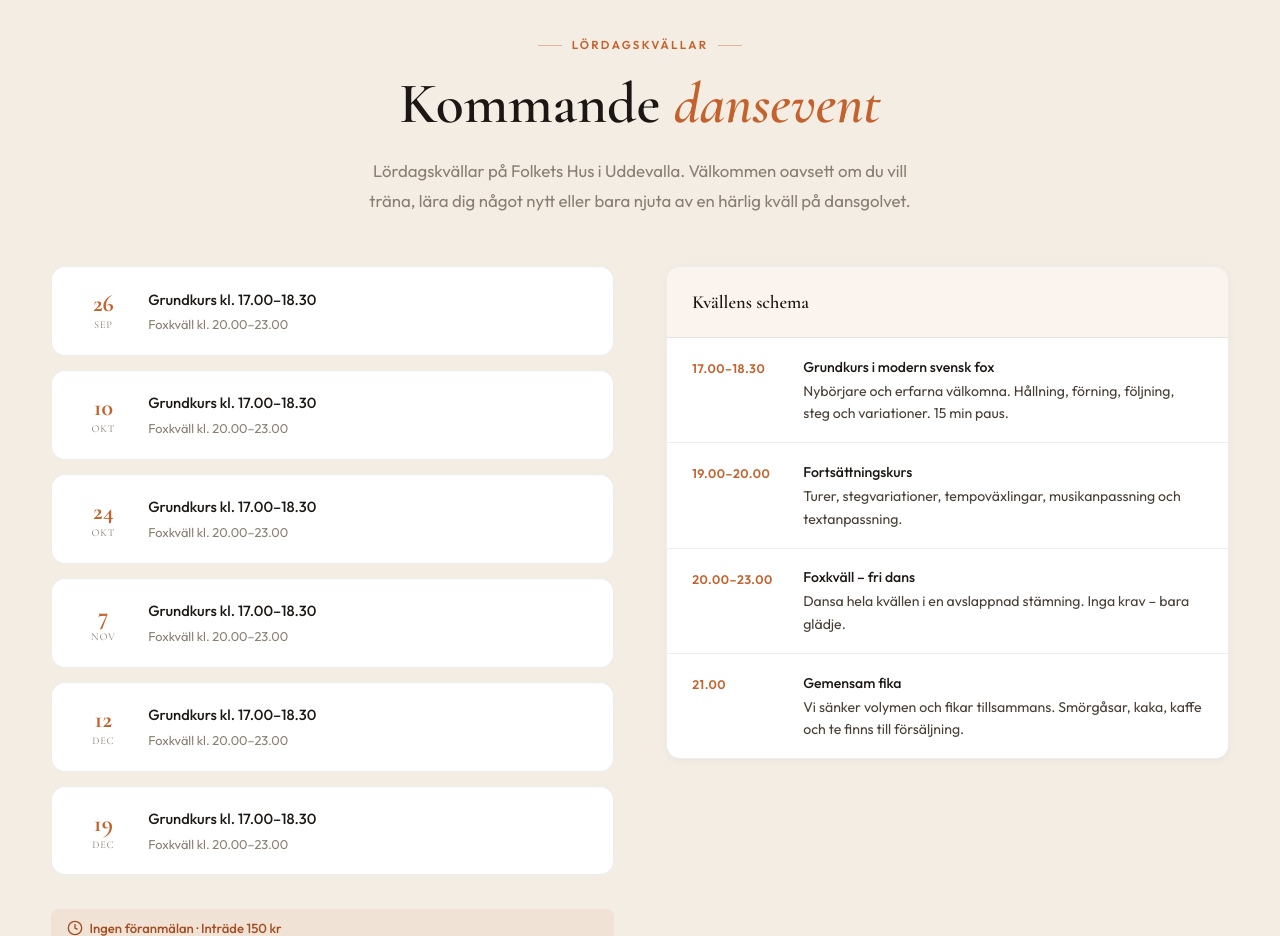
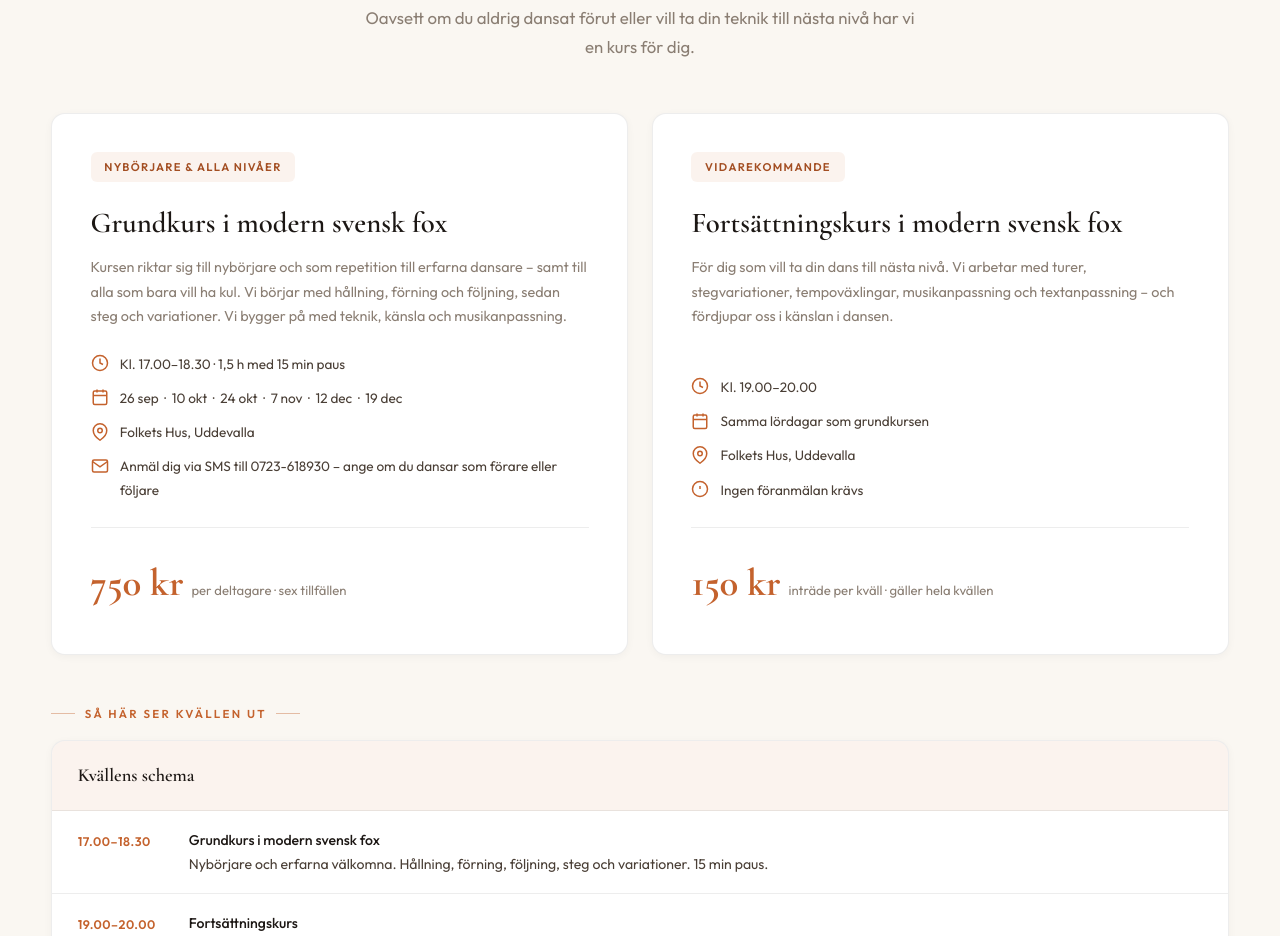
Before and after one commit to AlbanFredriksson/smogenscafe, a plain HTML site: page dans/index.html in a window 1280 px wide. Shown: the part 1864-2800 px from the top of the page. Drawn offline with nearby package versions, Linux system fonts and the light colour scheme.

Commit message:
Add files via upload

```diff
--- a/dans/index.html
+++ b/dans/index.html
@@ -571,7 +571,7 @@ footer {
     <a href="#" class="nav-logo">Fox<span>Groove</span></a>
     <ul class="nav-links">
       <li><a href="#dansband">Dansband</a></li>
-      <li><a href="#dansevent">Dansevent</a></li>
+
       <li><a href="#kurser">Kurser</a></li>
       <li><a href="#privatlektion">Privatlektion</a></li>
     </ul>
@@ -597,7 +597,7 @@ footer {
     <h1>Fox<em>Groove</em></h1>
     <p class="hero-text">Vi erbjuder kurser för alla nivåer, danskvällar, privatlektioner och livekvällar med populära dansband. Oavsett om du är nybörjare eller erfaren dansare finns något för dig.</p>
     <div class="hero-buttons">
-      <a href="#dansevent" class="btn btn-gold">
+      <a href="#kurser" class="btn btn-gold">
         Kommande event
         <svg viewBox="0 0 24 24" fill="none" stroke="currentColor" stroke-width="2" stroke-linecap="round" stroke-linejoin="round"><path d="M7 17l9.2-9.2M17 17V8H8"/></svg>
       </a>
@@ -629,7 +629,7 @@ footer {
 </div>
 
 <!-- ═══ DANSBAND ═══ -->
-<section class="section" id="dansband">
+<section class="section" id="dansband" style="padding-bottom:clamp(1rem,2vw,2rem);">
   <div class="container">
     <div class="section-header reveal">
       <div class="section-label">Säsongen 2026</div>
@@ -668,103 +668,8 @@ footer {
   </div>
 </section>
 
-<!-- ═══ DANSEVENT ═══ -->
-<section class="section courses-bg" id="dansevent">
-  <div class="container">
-    <div class="section-header reveal">
-      <div class="section-label">Lördagskvällar</div>
-      <h2 class="section-title">Kommande <em>dansevent</em></h2>
-      <p class="section-intro">Lördagskvällar på Folkets Hus i Uddevalla. Välkommen oavsett om du vill träna, lära dig något nytt eller bara njuta av en härlig kväll på dansgolvet.</p>
-    </div>
-    <div class="events-layout">
-      <div class="event-list">
-        <div class="event-item reveal reveal-d1">
-          <div class="event-item-date">26<small>sep</small></div>
-          <div class="event-item-info">
-            <div class="event-item-title">Grundkurs kl. 17.00–18.30</div>
-            <div class="event-item-sub">Foxkväll kl. 20.00–23.00</div>
-          </div>
-        </div>
-        <div class="event-item reveal reveal-d2">
-          <div class="event-item-date">10<small>okt</small></div>
-          <div class="event-item-info">
-            <div class="event-item-title">Grundkurs kl. 17.00–18.30</div>
-            <div class="event-item-sub">Foxkväll kl. 20.00–23.00</div>
-          </div>
-        </div>
-        <div class="event-item reveal reveal-d3">
-          <div class="event-item-date">24<small>okt</small></div>
-          <div class="event-item-info">
-            <div class="event-item-title">Grundkurs kl. 17.00–18.30</div>
-            <div class="event-item-sub">Foxkväll kl. 20.00–23.00</div>
-          </div>
-        </div>
-        <div class="event-item reveal reveal-d4">
-          <div class="event-item-date">7<small>nov</small></div>
-          <div class="event-item-info">
-            <div class="event-item-title">Grundkurs kl. 17.00–18.30</div>
-            <div class="event-item-sub">Foxkväll kl. 20.00–23.00</div>
-          </div>
-        </div>
-        <div class="event-item reveal reveal-d5">
-          <div class="event-item-date">12<small>dec</small></div>
-          <div class="event-item-info">
-            <div class="event-item-title">Grundkurs kl. 17.00–18.30</div>
-            <div class="event-item-sub">Foxkväll kl. 20.00–23.00</div>
-          </div>
-        </div>
-        <div class="event-item reveal reveal-d6">
-          <div class="event-item-date">19<small>dec</small></div>
-          <div class="event-item-info">
-            <div class="event-item-title">Grundkurs kl. 17.00–18.30</div>
-            <div class="event-item-sub">Foxkväll kl. 20.00–23.00</div>
-          </div>
-        </div>
-        <div class="entry-badge reveal">
-          <svg viewBox="0 0 24 24" width="16" height="16" fill="none" stroke="currentColor" stroke-width="2"><circle cx="12" cy="12" r="10"/><path d="M12 6v6l4 2"/></svg>
-          Ingen föranmälan · Inträde 150 kr
-        </div>
-      </div>
-
-      <div class="reveal">
-        <div class="schedule-card">
-          <div class="schedule-head">Kvällens schema</div>
-          <div class="schedule-row">
-            <span class="sch-time">17.00–18.30</span>
-            <div class="sch-text">
-              <strong>Grundkurs i modern svensk fox</strong>
-              Nybörjare och erfarna välkomna. Hållning, förning, följning, steg och variationer. 15 min paus.
-            </div>
-          </div>
-          <div class="schedule-row">
-            <span class="sch-time">19.00–20.00</span>
-            <div class="sch-text">
-              <strong>Fortsättningskurs</strong>
-              Turer, stegvariationer, tempoväxlingar, musikanpassning och textanpassning.
-            </div>
-          </div>
-          <div class="schedule-row">
-            <span class="sch-time">20.00–23.00</span>
-            <div class="sch-text">
-              <strong>Foxkväll – fri dans</strong>
-              Dansa hela kvällen i en avslappnad stämning. Inga krav – bara glädje.
-            </div>
-          </div>
-          <div class="schedule-row">
-            <span class="sch-time">21.00</span>
-            <div class="sch-text">
-              <strong>Gemensam fika</strong>
-              Vi sänker volymen och fikar tillsammans. Smörgåsar, kaka, kaffe och te finns till försäljning.
-            </div>
-          </div>
-        </div>
-      </div>
-    </div>
-  </div>
-</section>
-
 <!-- ═══ KURSER ═══ -->
-<section class="section" id="kurser">
+<section class="section" id="kurser" style="padding-top:clamp(1rem,2vw,2rem);">
   <div class="container">
     <div class="section-header reveal">
       <div class="section-label">Lär dig dansa</div>
@@ -783,7 +688,7 @@ footer {
           </div>
           <div class="cd-row">
             <svg viewBox="0 0 24 24" fill="none" stroke="currentColor" stroke-width="2"><rect x="3" y="4" width="18" height="18" rx="2" ry="2"/><line x1="16" y1="2" x2="16" y2="6"/><line x1="8" y1="2" x2="8" y2="6"/><line x1="3" y1="10" x2="21" y2="10"/></svg>
-            <span>Sex tillfällen under hösten</span>
+            <span>26 sep &nbsp;·&nbsp; 10 okt &nbsp;·&nbsp; 24 okt &nbsp;·&nbsp; 7 nov &nbsp;·&nbsp; 12 dec &nbsp;·&nbsp; 19 dec</span>
           </div>
           <div class="cd-row">
             <svg viewBox="0 0 24 24" fill="none" stroke="currentColor" stroke-width="2"><path d="M21 10c0 7-9 13-9 13s-9-6-9-13a9 9 0 0 1 18 0z"/><circle cx="12" cy="10" r="3"/></svg>
@@ -825,6 +730,41 @@ footer {
         <div class="course-price">
           <span class="price-big">150 kr</span>
           <span class="price-note">inträde per kväll · gäller hela kvällen</span>
+        </div>
+      </div>
+    </div>
+
+    <div class="reveal" style="margin-top:2.5rem;">
+      <div class="section-label" style="margin-bottom:1rem;">Så här ser kvällen ut</div>
+      <div class="schedule-card">
+        <div class="schedule-head">Kvällens schema</div>
+        <div class="schedule-row">
+          <span class="sch-time">17.00–18.30</span>
+          <div class="sch-text">
+            <strong>Grundkurs i modern svensk fox</strong>
+            Nybörjare och erfarna välkomna. Hållning, förning, följning, steg och variationer. 15 min paus.
+          </div>
+        </div>
+        <div class="schedule-row">
+          <span class="sch-time">19.00–20.00</span>
+          <div class="sch-text">
+            <strong>Fortsättningskurs</strong>
+            Turer, stegvariationer, tempoväxlingar, musikanpassning och textanpassning.
+          </div>
+        </div>
+        <div class="schedule-row">
+          <span class="sch-time">20.00–23.00</span>
+          <div class="sch-text">
+            <strong>Foxkväll – fri dans</strong>
+            Dansa hela kvällen i en avslappnad stämning. Inga krav – bara glädje.
+          </div>
+        </div>
+        <div class="schedule-row">
+          <span class="sch-time">21.00</span>
+          <div class="sch-text">
+            <strong>Gemensam fika</strong>
+            Vi sänker volymen och fikar tillsammans. Smörgåsar, kaka, kaffe och te finns till försäljning.
+          </div>
         </div>
       </div>
     </div>
```
